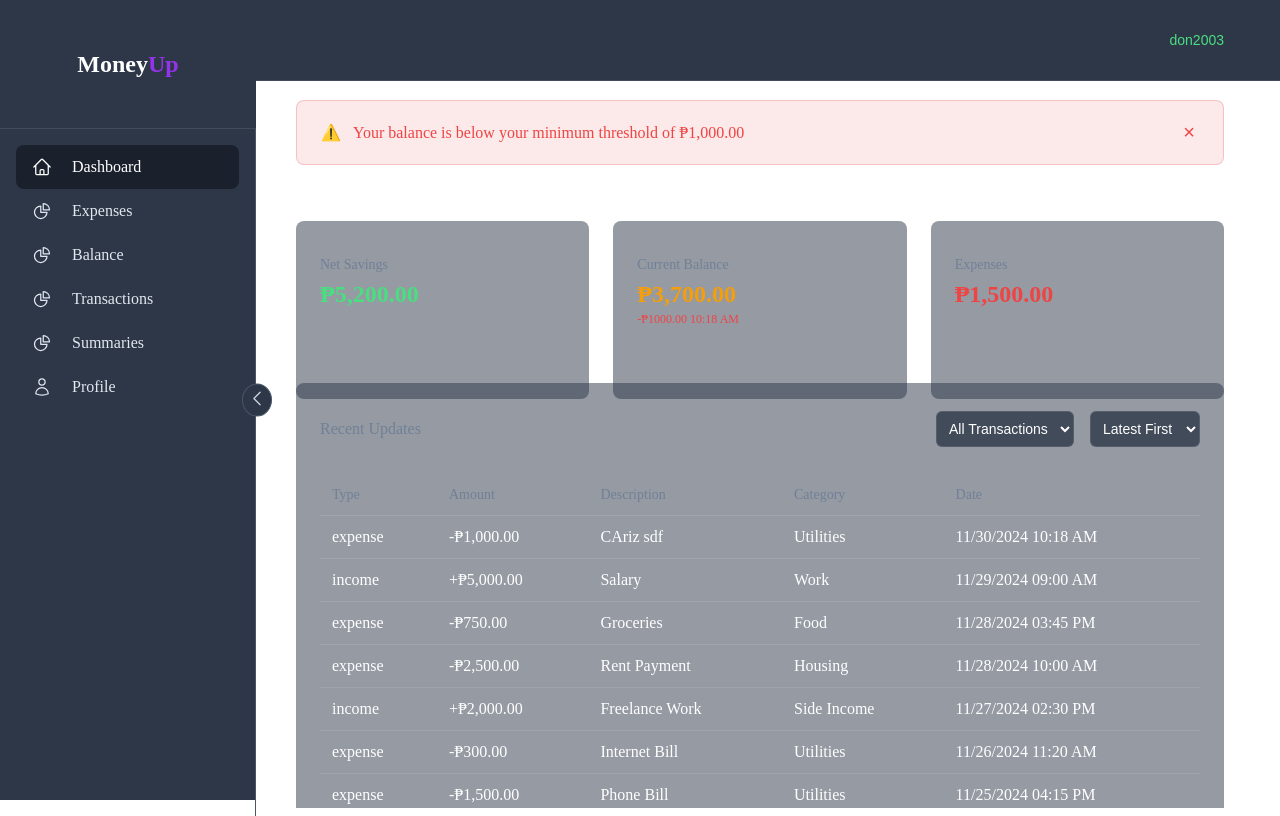
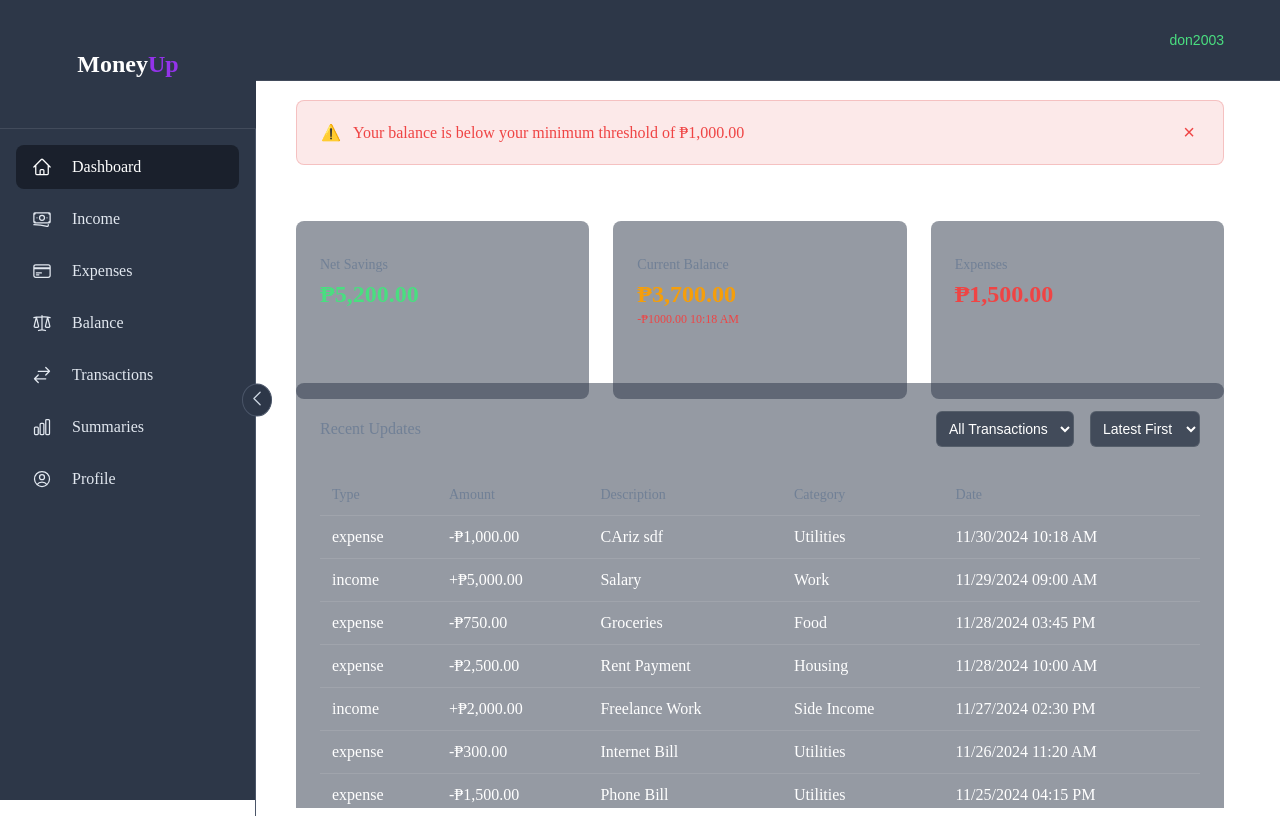
Before and after one commit to graysonLL/MoneyUP, a React (Create React App) app in the folder personal-finance-tracker/client/: page /dashboard in a window 1280 px wide. Built offline with nearby package versions, Linux system fonts and the light colour scheme; the HTML template or start-up script is replaced by a standard one.

Commit message:
changed spacing and logos for the sidebar

```diff
--- a/personal-finance-tracker/client/src/components/layout/Sidebar.jsx
+++ b/personal-finance-tracker/client/src/components/layout/Sidebar.jsx
@@ -1,7 +1,11 @@
 import {
   HomeIcon,
-  ChartPieIcon,
-  UserIcon,
+  BanknotesIcon,
+  CreditCardIcon,
+  ScaleIcon,
+  ArrowsRightLeftIcon,
+  ChartBarIcon,
+  UserCircleIcon,
   ChevronLeftIcon,
   ChevronRightIcon,
 } from "@heroicons/react/24/outline";
@@ -17,11 +21,12 @@ const Sidebar = ({ isOpen, setIsOpen }) => {
 
   const menuItems = [
     { name: "Dashboard", icon: HomeIcon, path: "/dashboard" },
-    { name: "Expenses", icon: ChartPieIcon, path: "/expenses" },
-    { name: "Balance", icon: ChartPieIcon, path: "/balance" },
-    { name: "Transactions", icon: ChartPieIcon, path: "/transactions" },
-    { name: "Summaries", icon: ChartPieIcon, path: "/summaries" },
-    { name: "Profile", icon: UserIcon, path: "/profile" },
+    { name: "Income", icon: BanknotesIcon, path: "/expenses" },
+    { name: "Expenses", icon: CreditCardIcon, path: "/expenses" },
+    { name: "Balance", icon: ScaleIcon, path: "/balance" },
+    { name: "Transactions", icon: ArrowsRightLeftIcon, path: "/transactions" },
+    { name: "Summaries", icon: ChartBarIcon, path: "/summaries" },
+    { name: "Profile", icon: UserCircleIcon, path: "/profile" },
   ];
 
   const handleCollapseToggle = () => {
@@ -57,7 +62,7 @@ const Sidebar = ({ isOpen, setIsOpen }) => {
       </button>
 
       <div className="sidebar-content">
-        <nav className="nav">
+        <nav className="navSideBar">
           {menuItems.map((item) => (
             <Link
               key={item.name}
@@ -74,10 +79,6 @@ const Sidebar = ({ isOpen, setIsOpen }) => {
             </Link>
           ))}
         </nav>
-
-        <div className="logout-container">
-          <LogoutButton isCollapsed={isCollapsed} />
-        </div>
       </div>
     </div>
   );
--- a/personal-finance-tracker/client/src/styles/sidebar.css
+++ b/personal-finance-tracker/client/src/styles/sidebar.css
@@ -75,10 +75,13 @@
   height: 100%;
 }
 
-.nav {
+.navSideBar {
   flex: 1;
   padding: 1rem;
   border-right: 1px solid #4a5568;
+  display: flex;
+  flex-direction: column;
+  gap: 0.5rem;
 }
 
 .nav-item {
```
